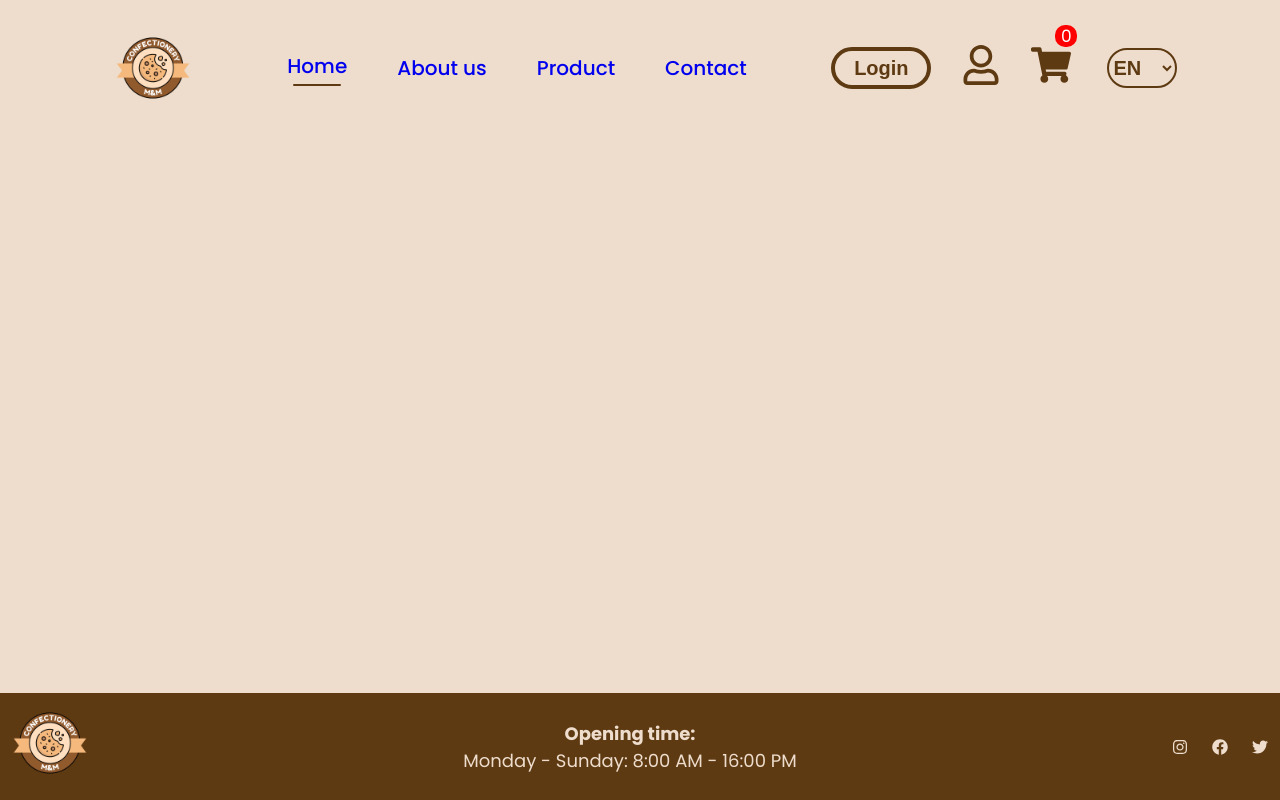
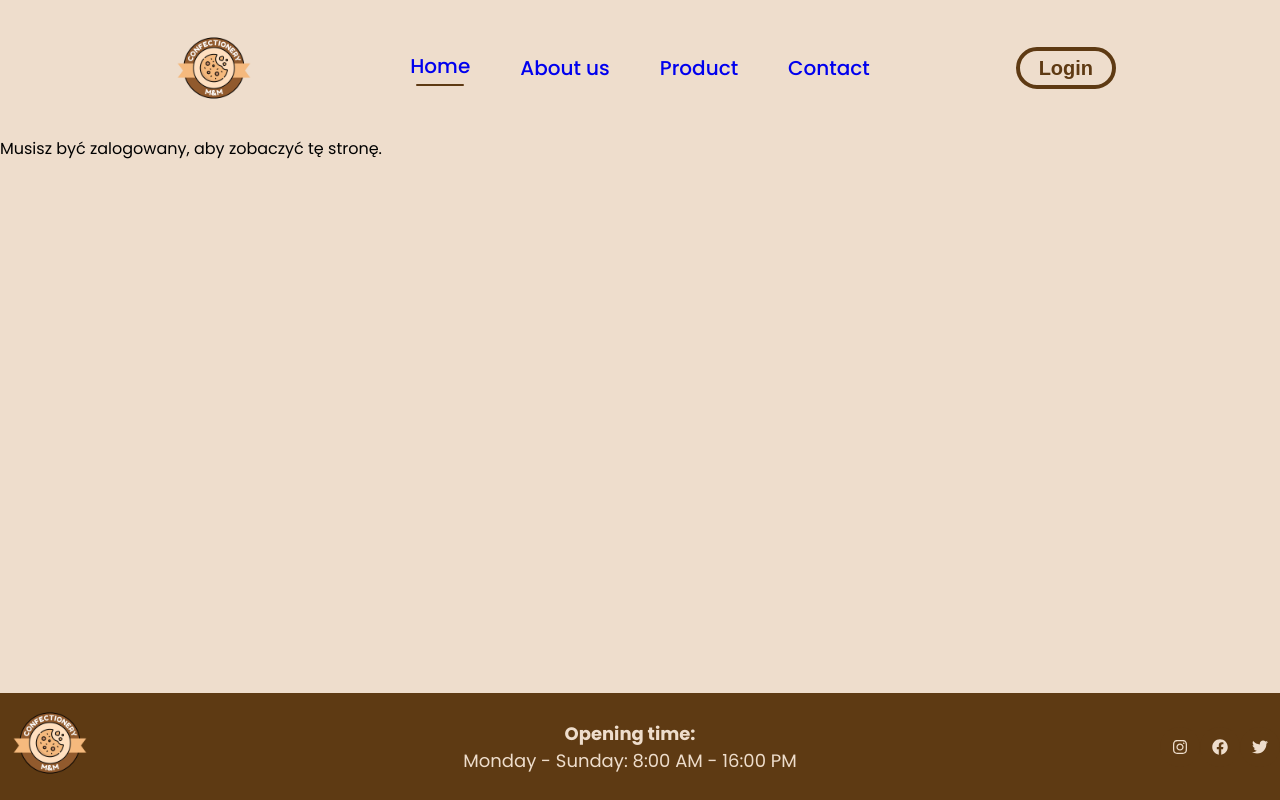
Before and after one commit to macieszak/confectionery-frontend, a React (Create React App) app in the folder confectionery_frontend/: page /user in a window 1280 px wide. Built offline with nearby package versions, Linux system fonts and the light colour scheme.

Commit message:
Added a new button layout after logging in.

```diff
--- a/confectionery_frontend/src/components/navigationBar/NavigationBar.jsx
+++ b/confectionery_frontend/src/components/navigationBar/NavigationBar.jsx
@@ -1,45 +1,81 @@
 import React, { useState } from 'react'
 import './NavigationBar.css'
 import logo from '../../assets/logo.png'
-import cart_logo from '../../assets/cart.png'
-import user_logo from '../../assets/user.svg'
 import { Link } from 'react-router-dom'
-import { FaRegUser } from "react-icons/fa";
-import { FaShoppingCart } from "react-icons/fa";
+import { FaRegUser } from 'react-icons/fa'
+import { FaShoppingCart } from 'react-icons/fa'
+import { useAuth } from '../../context/AuthContext'
 
 const NavigationBar = ({ menu, setMenu }) => {
+	const { user, logout } = useAuth()
 
 	return (
 		<div className='navigation-bar'>
-
-        <div className="nav-logo">
-            <img src={logo} alt="website logo" width={100} height={100}/>
+			<div className='nav-logo'>
+				<img src={logo} alt='website logo' width={100} height={100} />
 			</div>
 
 			<ul className='nav-menu'>
-            <li onClick={() => {setMenu("home")}}><Link style= {{textDecoration:'none'}} to='/'>Home</Link> {menu == "home" ? <hr /> :<></>} </li>
+				<li
+					onClick={() => {
+						setMenu('home')
+					}}>
+					<Link style={{ textDecoration: 'none' }} to='/'>
+						Home
+					</Link>{' '}
+					{menu == 'home' ? <hr /> : <></>}{' '}
+				</li>
 
-            <li onClick={() => {setMenu("about us")}}><Link style= {{textDecoration:'none'}} to='/aboutus'>About us</Link>{menu == "about us" ? <hr /> :<></>}</li>
+				<li
+					onClick={() => {
+						setMenu('about us')
+					}}>
+					<Link style={{ textDecoration: 'none' }} to='/aboutus'>
+						About us
+					</Link>
+					{menu == 'about us' ? <hr /> : <></>}
+				</li>
 
-            <li onClick={() => {setMenu("product")}}><Link style= {{textDecoration:'none'}} to='/products'>Product</Link> {menu == "product" ? <hr /> :<></>}</li>
+				<li
+					onClick={() => {
+						setMenu('product')
+					}}>
+					<Link style={{ textDecoration: 'none' }} to='/products'>
+						Product
+					</Link>{' '}
+					{menu == 'product' ? <hr /> : <></>}
+				</li>
 
-            <li onClick={() => {setMenu("contact")}}><Link style= {{textDecoration:'none'}} to='/contacts'>Contact</Link> {menu == "contact" ? <hr /> :<></>}</li>
+				<li
+					onClick={() => {
+						setMenu('contact')
+					}}>
+					<Link style={{ textDecoration: 'none' }} to='/contacts'>
+						Contact
+					</Link>{' '}
+					{menu == 'contact' ? <hr /> : <></>}
+				</li>
 			</ul>
 
 			<div className='nav-login-cart'>
-            <Link to='/login'><button>Login</button></Link>
-            {/* <Link to='/user'><img src={user_logo} alt="user logo"/></Link> */}
-
-            <Link to='/user'> <FaRegUser className='user-icon'></FaRegUser> </Link>
-
-            {/* <Link to='/cart'><img src={cart_logo} alt="cart logo" className='cart-icon'/></Link> */}
-            <Link to='/cart'> <FaShoppingCart className='cart-icon'/> </Link>
-
-            <div className="nav-cart-count">0</div>
-            <select name="language" id="language">
-                <option value="EN">EN</option>
-                <option value="PL">PL</option>
-            </select>
+				{user ? (
+					<>
+						<button onClick={logout}>Log out</button>
+						<Link to='/user'>
+							{' '}
+							<FaRegUser className='user-icon'></FaRegUser>{' '}
+						</Link>
+						<Link to='/cart'>
+							{' '}
+							<FaShoppingCart className='cart-icon' />{' '}
+						</Link>
+						<div className='nav-cart-count'>0</div>
+					</>
+				) : (
+					<Link to='/login'>
+						<button>Login</button>
+					</Link>
+				)}
 			</div>
 		</div>
 	)
--- /dev/null
+++ b/confectionery_frontend/src/context/AuthContext.js
@@ -0,0 +1,26 @@
+import React, { createContext, useState, useContext } from 'react';
+
+export const AuthContext = createContext();
+
+export const useAuth = () => useContext(AuthContext);
+
+
+export const AuthProvider = ({ children }) => {
+    const [user, setUser] = useState(null);
+
+    const login = (userData) => {
+        setUser(userData);
+        localStorage.setItem('userToken', JSON.stringify(userData)); // Mock tokena
+    };
+
+    const logout = () => {
+        setUser(null);
+        localStorage.removeItem('userToken');
+    };
+
+    return (
+        <AuthContext.Provider value={{ user, login, logout }}>
+            {children}
+        </AuthContext.Provider>
+    );
+};
--- a/confectionery_frontend/src/pages/LoginSignUp.jsx
+++ b/confectionery_frontend/src/pages/LoginSignUp.jsx
@@ -1,15 +1,25 @@
 import React, { useState } from 'react'
 import { useNavigate } from 'react-router-dom'
 import './CSS/LoginSignUp.css'
+import { useAuth } from '../context/AuthContext'
 
 const LoginSignUp = () => {
 	const [isSignUp, setIsSignUp] = useState(false)
 	const navigate = useNavigate()
+	const { login } = useAuth()
 
-	const handleSubmit = event => {
+	const handleSubmit = async event => {
 		event.preventDefault()
 		// Tutaj dodaj logikę do obsługi logowania/rejestracji
 		console.log('Form submitted')
+		const mockUser = {
+			name: 'Jan Kowalski',
+			email: 'jan@example.com',
+			token: 'mocked-jwt-token',
+		}
+
+		login(mockUser) // Zapisz dane użytkownika i "token" do stanu aplikacji
+		navigate('/') // Przekieruj na stronę główną po "logowaniu"
 
 		// Po pomyślnej operacji możesz przekierować użytkownika
 		// navigate('/some-path');
--- a/confectionery_frontend/src/pages/User.jsx
+++ b/confectionery_frontend/src/pages/User.jsx
@@ -1,11 +1,23 @@
-import React from 'react'
+import React, { useContext } from 'react';
+import { AuthContext } from '../context/AuthContext';
 
 const User = () => {
+  const { user } = useContext(AuthContext);
+
+  if (!user) {
+    return <p>Musisz być zalogowany, aby zobaczyć tę stronę.</p>;
+  }
+
+  // Zwróć dane użytkownika lub interfejs użytkownika
   return (
     <div>
+      <h1>Profil Użytkownika</h1>
+      {/* Przykładowe dane użytkownika */}
+      <p>Imię: {user.name}</p>
+      <p>Email: {user.email}</p>
+      {/* Tu mogą być inne dane użytkownika */}
+    </div>
+  );
+};
 
-    </div>
-  )
-}
-
-export default User
+export default User;
```
Also changed, not shown: confectionery_frontend/src/App.js (+27 -24 lines). Lines whose indentation alone changed are shown as unchanged.
